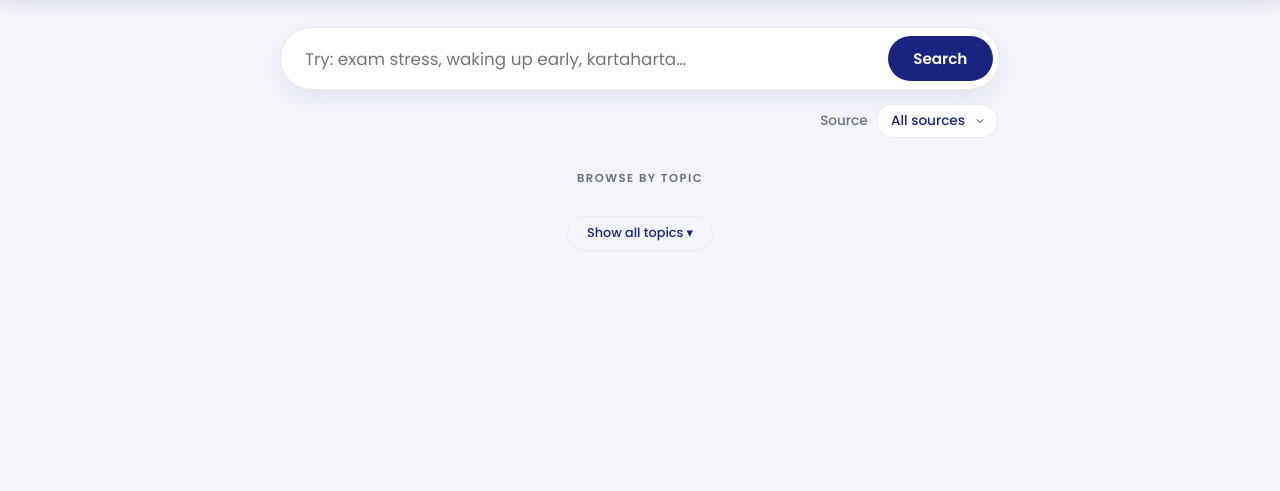
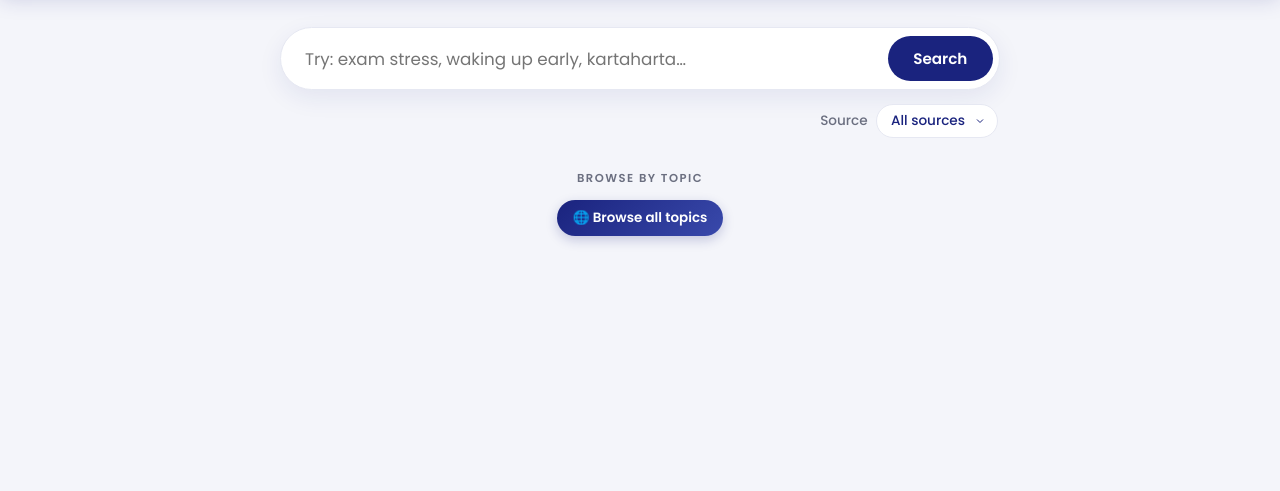
Before and after one commit to Darshan36/satasang_chatbot, a Flask app: page / in a window 1280 px wide. Shown: the part 165-656 px from the top of the page. Run offline with Flask 3, Linux system fonts and the light colour scheme; parts of the project's set-up code (start-up, migrations or seed data) failed here and were passed over.

Commit message:
Curate topics: featured row + 'Browse all topics' sheet
- Show 7 high-level topics inline + a prominent 'Browse all topics' pill
- Pill opens a searchable sheet (bottom sheet on mobile, modal on desktop)
  listing all 45 topics with 48px tap targets and a filter box
- Featured chip highlights when its topic is selected (from row or sheet)

Co-Authored-By: Claude Opus 4.7 (1M context) <noreply@anthropic.com>

```diff
--- a/app.py
+++ b/app.py
@@ -126,6 +126,16 @@ SOURCES = [
     for v in sorted({s.get("source", "sabha") for s in STORIES})
 ]
 
+# Curated high-level topics shown up front (the rest live behind "Browse all topics").
+_FEATURED_NAMES = [
+    "Faith and Belief", "Devotion and Prayer", "Seva and Service",
+    "Discipline and Focus", "Friendship", "Overcoming Fear", "Dealing with Failure",
+]
+FEATURED = [t for n in _FEATURED_NAMES for t in TOPICS if t["name"] == n]
+if len(FEATURED) < 5:  # fallback if names drift: pad with the first topics
+    _seen = {t["name"] for t in FEATURED}
+    FEATURED += [t for t in TOPICS if t["name"] not in _seen][: 7 - len(FEATURED)]
+
 GLOSSARY = _opt_json(GLOSSARY_FILE, {"terms": []}).get("terms", [])
 
 
@@ -211,7 +221,7 @@ def favicon():
 
 @app.route("/")
 def index():
-    return render_template("index.html", topics=TOPICS, sources=SOURCES)
+    return render_template("index.html", topics=TOPICS, featured=FEATURED, sources=SOURCES)
 
 
 @app.route("/ask", methods=["POST"])
--- a/templates/index.html
+++ b/templates/index.html
@@ -151,12 +151,9 @@
             display: flex;
             flex-wrap: wrap;
             justify-content: center;
+            align-items: center;
             gap: 12px 8px;                 /* row-gap >= column-gap (less vertical cramping) */
-            max-height: 124px;
-            overflow: hidden;
-            transition: max-height 0.3s ease;
         }
-        .topics.expanded { max-height: 1500px; }
         .category-tag {
             display: inline-flex;
             align-items: center;
@@ -182,21 +179,80 @@
             font-weight: 600;
             box-shadow: 0 4px 10px rgba(26,35,126,0.25);
         }
-        .toggle-topics {
-            display: block;
-            margin: 1rem auto 2.5rem;
-            background: transparent;
+        /* prominent "Browse all" pill at the end of the featured row */
+        .category-tag.browse-all {
+            background: linear-gradient(135deg, var(--primary) 0%, var(--primary-light) 100%);
+            color: var(--white);
+            font-weight: 600;
+            border: none;
+            box-shadow: 0 4px 12px rgba(26,35,126,0.22);
+        }
+        .category-tag.browse-all:hover { transform: translateY(-1px); filter: brightness(1.08); }
+
+        /* ---------- Browse-all sheet (bottom sheet on mobile / modal on desktop) ---------- */
+        .sheet-overlay {
+            position: fixed; inset: 0;
+            background: rgba(20,22,40,0.55);
+            display: none;
+            z-index: 1000;
+            justify-content: center;
+            align-items: center;
+            padding: 1rem;
+        }
+        .sheet-overlay.open { display: flex; animation: ovIn 0.2s ease; }
+        @keyframes ovIn { from { opacity: 0; } to { opacity: 1; } }
+        .sheet {
+            background: var(--white);
+            width: 100%;
+            max-width: 640px;
+            max-height: 82vh;
+            border-radius: var(--radius);
+            display: flex;
+            flex-direction: column;
+            overflow: hidden;
+            box-shadow: 0 20px 60px rgba(0,0,0,0.3);
+            animation: sheetPop 0.25s cubic-bezier(0.2,0.8,0.2,1);
+        }
+        @keyframes sheetPop { from { opacity: 0; transform: translateY(16px) scale(0.98); } to { opacity: 1; transform: none; } }
+        .sheet-head {
+            display: flex; align-items: center; justify-content: space-between;
+            padding: 1.1rem 1.3rem 0.8rem;
+        }
+        .sheet-head h3 { margin: 0; color: var(--primary); font-size: 1.1rem; font-weight: 600; }
+        .sheet-close {
+            background: var(--chip-bg); border: none; color: var(--primary);
+            width: 36px; height: 36px; border-radius: 50%; font-size: 1.3rem;
+            line-height: 1; cursor: pointer;
+        }
+        .sheet-search {
+            margin: 0 1.3rem 0.8rem; padding: 0.7rem 1rem; min-height: 46px;
+            border: 1px solid var(--border); border-radius: 12px;
+            font-family: var(--font); font-size: 1rem; outline: none;
+        }
+        .sheet-search:focus { border-color: var(--primary-light); }
+        .sheet-grid {
+            display: grid;
+            grid-template-columns: repeat(auto-fill, minmax(180px, 1fr));
+            gap: 8px;
+            padding: 0 1.3rem 1.3rem;
+            overflow-y: auto;
+            -webkit-overflow-scrolling: touch;
+        }
+        .sheet-item {
+            display: flex; align-items: center;
+            text-align: left;
+            min-height: 48px;
+            padding: 0.6rem 0.9rem;
+            background: var(--chip-bg);
             color: var(--primary);
-            border: 1px solid var(--border);
-            border-radius: 999px;
-            font-family: var(--font);
-            font-size: 0.8rem;
-            font-weight: 500;
-            padding: 0.45rem 1.2rem;
+            border: 1px solid transparent;
+            border-radius: 10px;
+            font-family: var(--font); font-size: 0.9rem; font-weight: 500;
             cursor: pointer;
-            transition: background 0.2s;
+            transition: all 0.15s;
         }
-        .toggle-topics:hover { background: var(--chip-bg); }
+        .sheet-item:hover { background: var(--primary); color: var(--white); }
+        .sheet-item.hidden { display: none; }
 
         /* ---------- Results ---------- */
         .results-info {
@@ -326,6 +382,17 @@
             .card-head .sabha { font-size: 0.95rem; }
             .body { font-size: 1rem; line-height: 1.95; }   /* extra leading for Gujarati matras */
             .copy-btn { width: 44px; height: 44px; }        /* 44px+ tap target */
+
+            /* Browse-all becomes a true bottom sheet that slides up */
+            .sheet-overlay { align-items: flex-end; padding: 0; }
+            .sheet {
+                max-width: 100%;
+                max-height: 88vh;
+                border-radius: 22px 22px 0 0;
+                animation: sheetUp 0.3s cubic-bezier(0.2,0.8,0.2,1);
+            }
+            @keyframes sheetUp { from { transform: translateY(100%); } to { transform: none; } }
+            .sheet-grid { grid-template-columns: 1fr; }     /* single scannable column, big targets */
         }
     </style>
 </head>
@@ -354,13 +421,13 @@
         </div>
 
         <div class="topics-label">Browse by topic</div>
-        <div class="topics" id="topics">
-            {% for t in topics %}
+        <div class="topics" id="featuredTopics">
+            {% for t in featured %}
                 <span class="category-tag" title="{{ t.description }}"
-                      onclick="browse(this, '{{ t.name|replace("'", "\\'") }}')">{{ t.name }}</span>
+                      onclick="browse('{{ t.name|replace("'", "\\'") }}')">{{ t.name }}</span>
             {% endfor %}
+            <span class="category-tag browse-all" onclick="openSheet()">🌐 Browse all topics</span>
         </div>
-        <button class="toggle-topics" id="toggleTopics" onclick="toggleTopics()">Show all topics ▾</button>
 
         <div id="loading" class="loading">
             <div class="loader"></div>
@@ -369,6 +436,24 @@
 
         <div id="resultsInfo" class="results-info"></div>
         <div id="storiesContainer"></div>
+    </div>
+
+    <!-- Browse-all topics sheet (bottom sheet on mobile, centered modal on desktop) -->
+    <div class="sheet-overlay" id="sheetOverlay" onclick="closeSheet(event)">
+        <div class="sheet" role="dialog" aria-modal="true" aria-label="All topics">
+            <div class="sheet-head">
+                <h3>All topics</h3>
+                <button class="sheet-close" onclick="closeSheet()" aria-label="Close">&times;</button>
+            </div>
+            <input type="text" id="sheetSearch" class="sheet-search" placeholder="Filter topics…"
+                   oninput="filterSheet()" autocomplete="off">
+            <div class="sheet-grid" id="sheetGrid">
+                {% for t in topics %}
+                    <button class="sheet-item" data-name="{{ t.name|lower }}" title="{{ t.description }}"
+                            onclick="browse('{{ t.name|replace("'", "\\'") }}'); closeSheet();">{{ t.name }}</button>
+                {% endfor %}
+            </div>
+        </div>
     </div>
 
     <footer>&copy; 2026 Akshar Sarjan Sabha &middot; Semantic search powered by Gemini embeddings</footer>
@@ -382,18 +467,33 @@
             document.querySelectorAll('.category-tag.active').forEach(e => e.classList.remove('active'));
         }
 
-        function toggleTopics() {
-            const t = document.getElementById('topics');
-            const btn = document.getElementById('toggleTopics');
-            t.classList.toggle('expanded');
-            btn.textContent = t.classList.contains('expanded') ? 'Show fewer topics ▴' : 'Show all topics ▾';
+        // Browse-all sheet
+        function openSheet() {
+            document.getElementById('sheetOverlay').classList.add('open');
+            document.body.style.overflow = 'hidden';
+            const s = document.getElementById('sheetSearch');
+            s.value = ''; filterSheet();
+            setTimeout(() => s.focus(), 60);
+        }
+        function closeSheet(e) {
+            if (e && e.target && e.target.id !== 'sheetOverlay') return;  // ignore clicks inside
+            document.getElementById('sheetOverlay').classList.remove('open');
+            document.body.style.overflow = '';
+        }
+        function filterSheet() {
+            const q = document.getElementById('sheetSearch').value.toLowerCase().trim();
+            document.querySelectorAll('#sheetGrid .sheet-item').forEach(it => {
+                it.classList.toggle('hidden', q && !it.dataset.name.includes(q));
+            });
         }
 
-        // Browsing a topic: highlight the chip, clear the search box (so it's not mistaken
-        // for a typed query), and fetch by tag.
-        function browse(el, topic) {
+        // Browsing a topic: highlight the matching featured chip (if any), clear the search
+        // box (so it's not mistaken for a typed query), and fetch by tag.
+        function browse(topic) {
             clearActiveChip();
-            el.classList.add('active');
+            document.querySelectorAll('#featuredTopics .category-tag').forEach(c => {
+                if (c.textContent.trim() === topic) c.classList.add('active');
+            });
             document.getElementById('userInput').value = '';
             lastAction = { tag: topic };
             run({ tag: topic, source: currentSource() });
@@ -498,6 +598,7 @@
         }
 
         document.getElementById('userInput').addEventListener('keypress', e => { if (e.key === 'Enter') search(); });
+        document.addEventListener('keydown', e => { if (e.key === 'Escape') closeSheet(); });
     </script>
 </body>
 </html>
```
